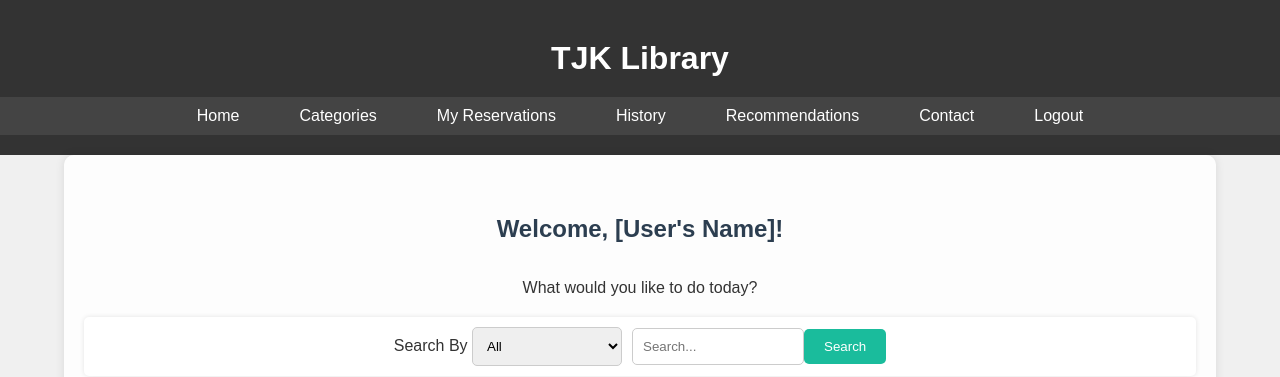
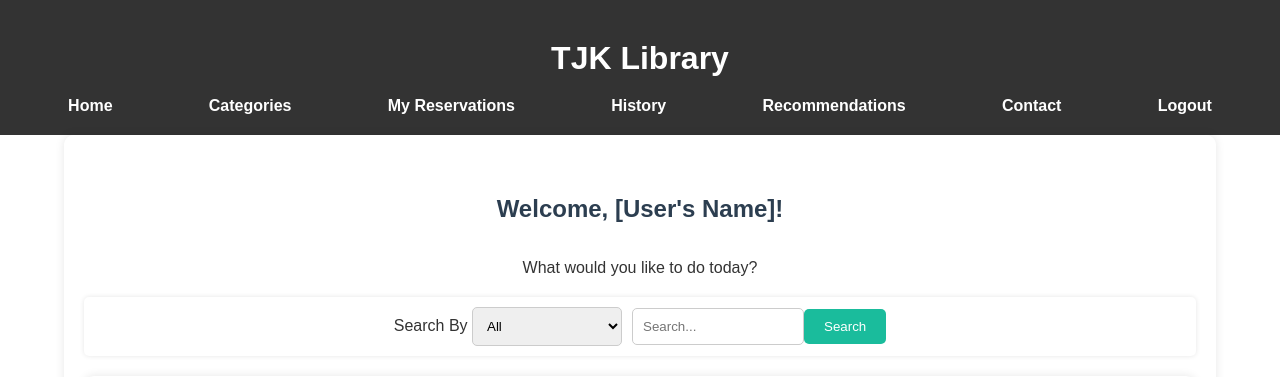
Before and after one commit to ThejanDulara/Group_1, a Django app: template lims_portal/lims_app/templates/dashboard.html in a window 1280 px wide. Shown: the top 377 px of the page. Run offline with Django 3.2, Linux system fonts and the light colour scheme; the template is opened without the code that fills it, so the values that code supplies are empty.

Commit message:
commit_7

```diff
--- a/lims_portal/lims_app/templates/dashboard.html
+++ b/lims_portal/lims_app/templates/dashboard.html
@@ -4,35 +4,6 @@
     <meta charset="UTF-8">
     <meta name="viewport" content="width=device-width, initial-scale=1.0">
     <title>Library Home Page</title>
-    <link rel="stylesheet" href="Home.css">
-    <style>
-        header h1 {
-            color: white;
-        }
-    </style>
-</head>
-<body>
-    <header>
-        <h1>TJK Library</h1>
-        <nav>
-            <ul>
-                <li><a href="#">Home</a></li>
-                <li><a href="#">Categories</a></li>
-                <li><a href="#">My Reservations</a></li>
-                <li><a href="#">History</a></li>
-                <li><a href="#">Recommendations</a></li>
-                <li><a href="#">Contact</a></li>
-                <li><a href="/logout">Logout</a></li>
-            </ul>
-        </nav>
-    </header>
-</body>
-</html>
-<html lang="en">
-<head>
-    <meta charset="UTF-8">
-    <meta name="viewport" content="width=device-width, initial-scale=1.0">
-    <title>User Dashboard - Library Management System</title>
     <style>
         body {
             font-family: Arial, sans-serif;
@@ -40,6 +11,34 @@
             color: #333;
             margin: 0;
             padding: 0;
+        }
+
+        header {
+            background-color: #333;
+            padding: 20px;
+        }
+
+        header h1 {
+            color: white;
+            margin: 0;
+        }
+
+        nav ul {
+            list-style-type: none;
+            padding: 0;
+            margin: 0;
+            display: flex;
+            justify-content: space-around;
+        }
+
+        nav ul li {
+            margin: 0 10px;
+        }
+
+        nav ul li a {
+            color: white;
+            text-decoration: none;
+            font-weight: bold;
         }
 
         .container {
@@ -212,6 +211,20 @@
     </style>
 </head>
 <body>
+    <header>
+        <h1>TJK Library</h1>
+        <nav>
+            <ul>
+                <li><a href="#">Home</a></li>
+                <li><a href="#">Categories</a></li>
+                <li><a href="#">My Reservations</a></li>
+                <li><a href="#">History</a></li>
+                <li><a href="#">Recommendations</a></li>
+                <li><a href="#">Contact</a></li>
+                <li><a href="/logout">Logout</a></li>
+            </ul>
+        </nav>
+    </header>
     <div class="container">
         <div class="dashboard">
             <div class="greeting">
@@ -264,7 +277,7 @@
                     <p>You returned <span>"To Kill a Mockingbird"</span> on <span>June 5, 2024</span>.</p>
                 </div>
             </div>
-           <div class="featured-books">
+            <div class="featured-books">
                 <h3 class="section-title">Featured Books</h3>
                 <div class="book-item">
                     <p><span>"Moby Dick"</span> by <span>Herman Melville</span></p>
```
